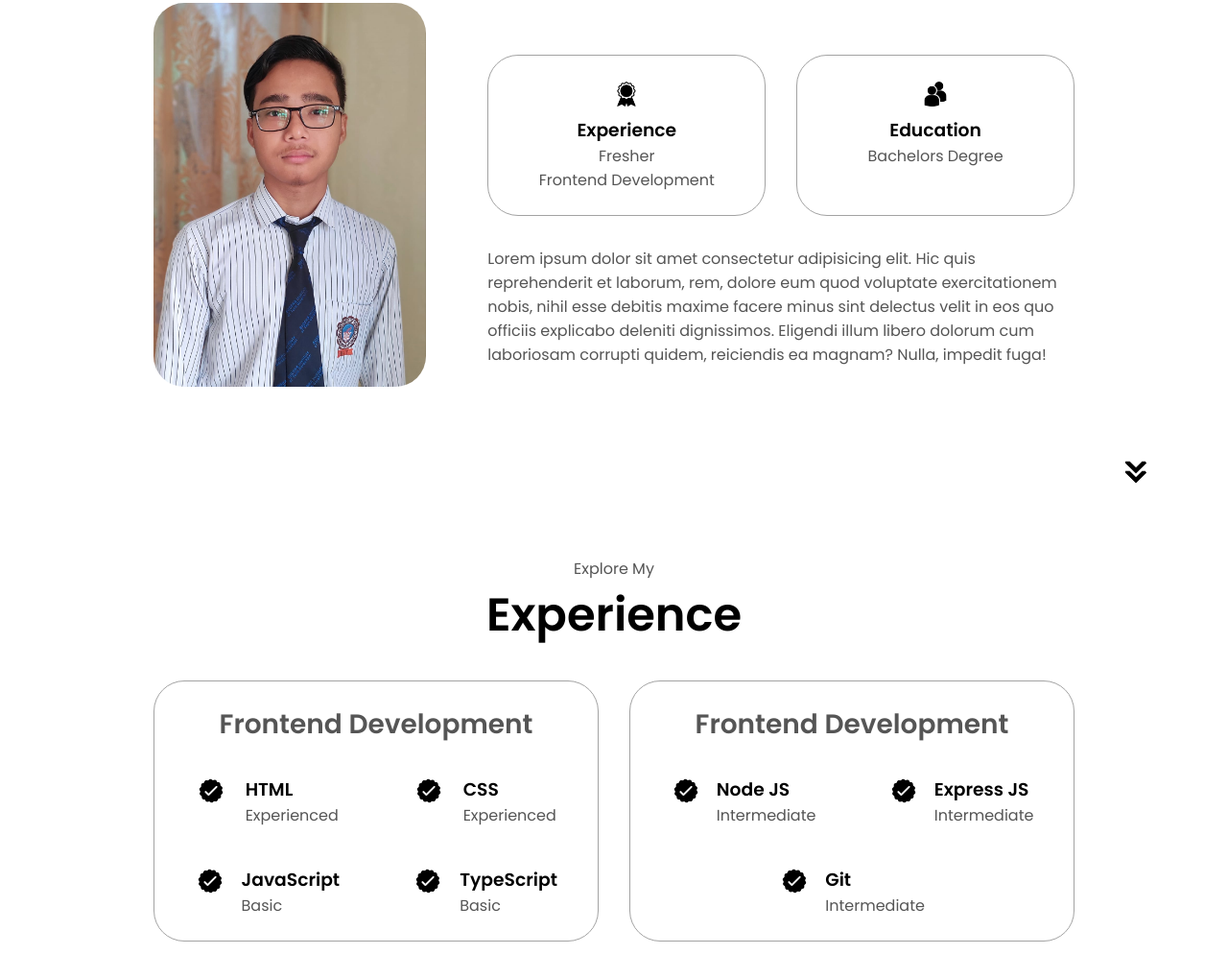
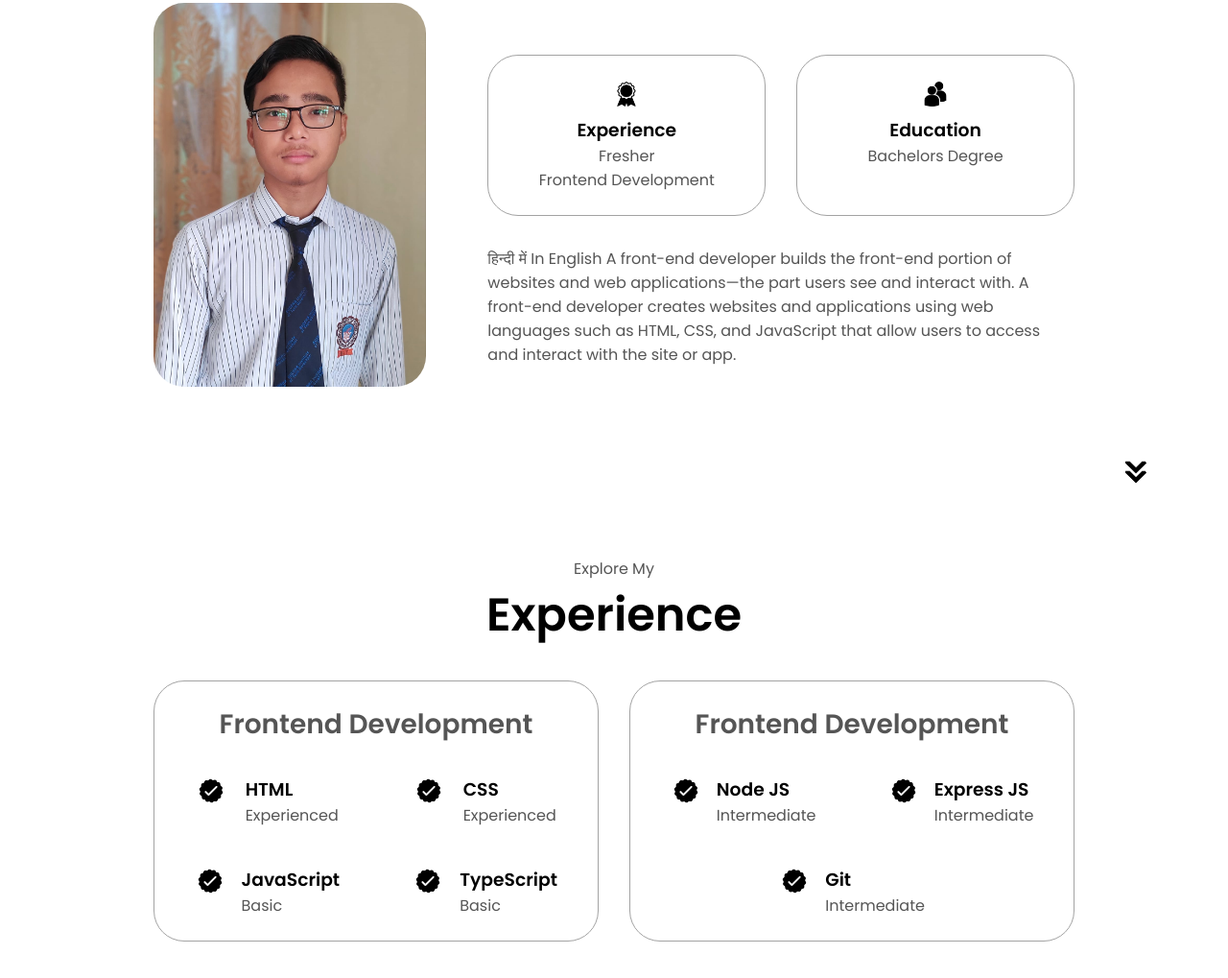
Before and after one commit to Saurabh-Gurung/Porfolio, a plain HTML site: page index.html in a window 1280 px wide. Shown: the part 1116-2135 px from the top of the page at 96% size. Drawn offline with Linux system fonts and the light colour scheme.

Commit message:
Update index.html

```diff
--- a/index.html
+++ b/index.html
@@ -104,12 +104,9 @@
             </div>
             <div class="text-container">
               <p>
-                Lorem ipsum dolor sit amet consectetur adipisicing elit. Hic quis
-                reprehenderit et laborum, rem, dolore eum quod voluptate
-                exercitationem nobis, nihil esse debitis maxime facere minus sint
-                delectus velit in eos quo officiis explicabo deleniti dignissimos.
-                Eligendi illum libero dolorum cum laboriosam corrupti quidem,
-                reiciendis ea magnam? Nulla, impedit fuga!
+                हिन्दी में
+In English
+A front-end developer builds the front-end portion of websites and web applications—the part users see and interact with. A front-end developer creates websites and applications using web languages such as HTML, CSS, and JavaScript that allow users to access and interact with the site or app.
               </p>
             </div>
           </div>
```
